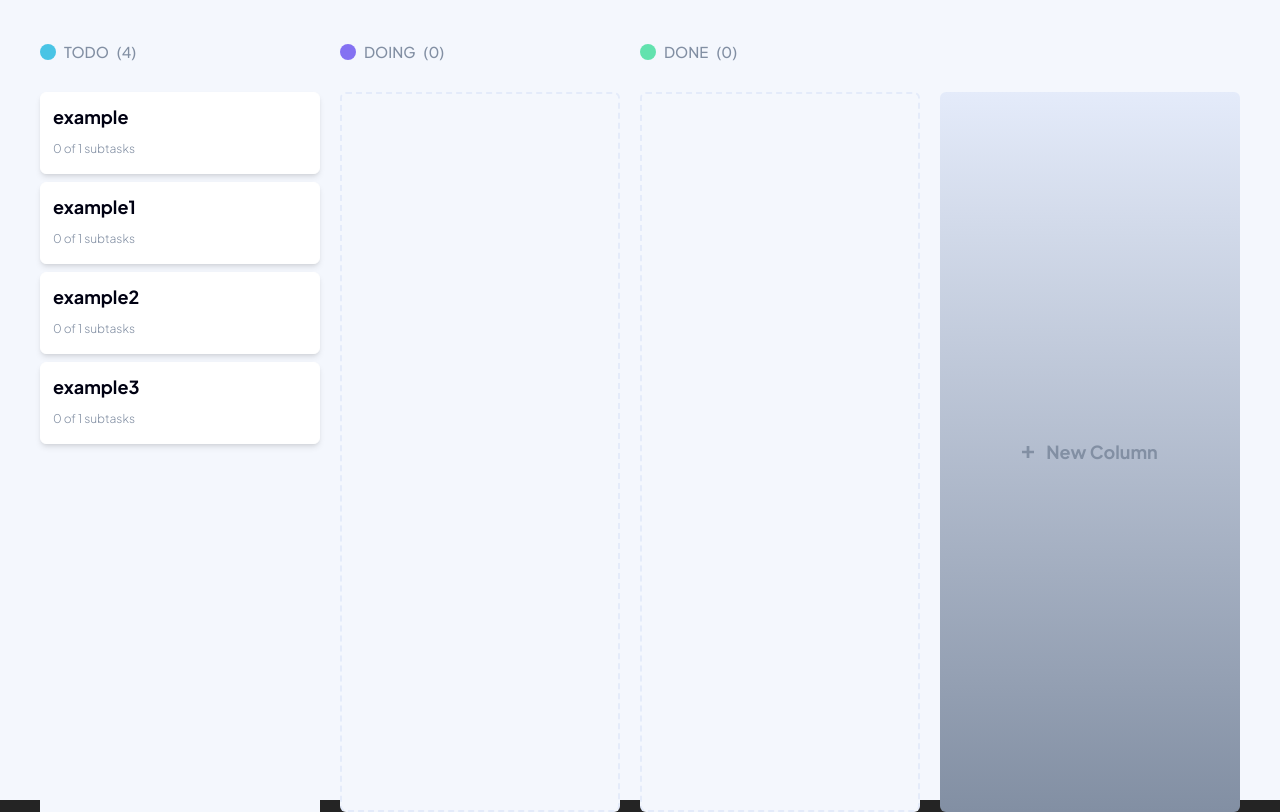
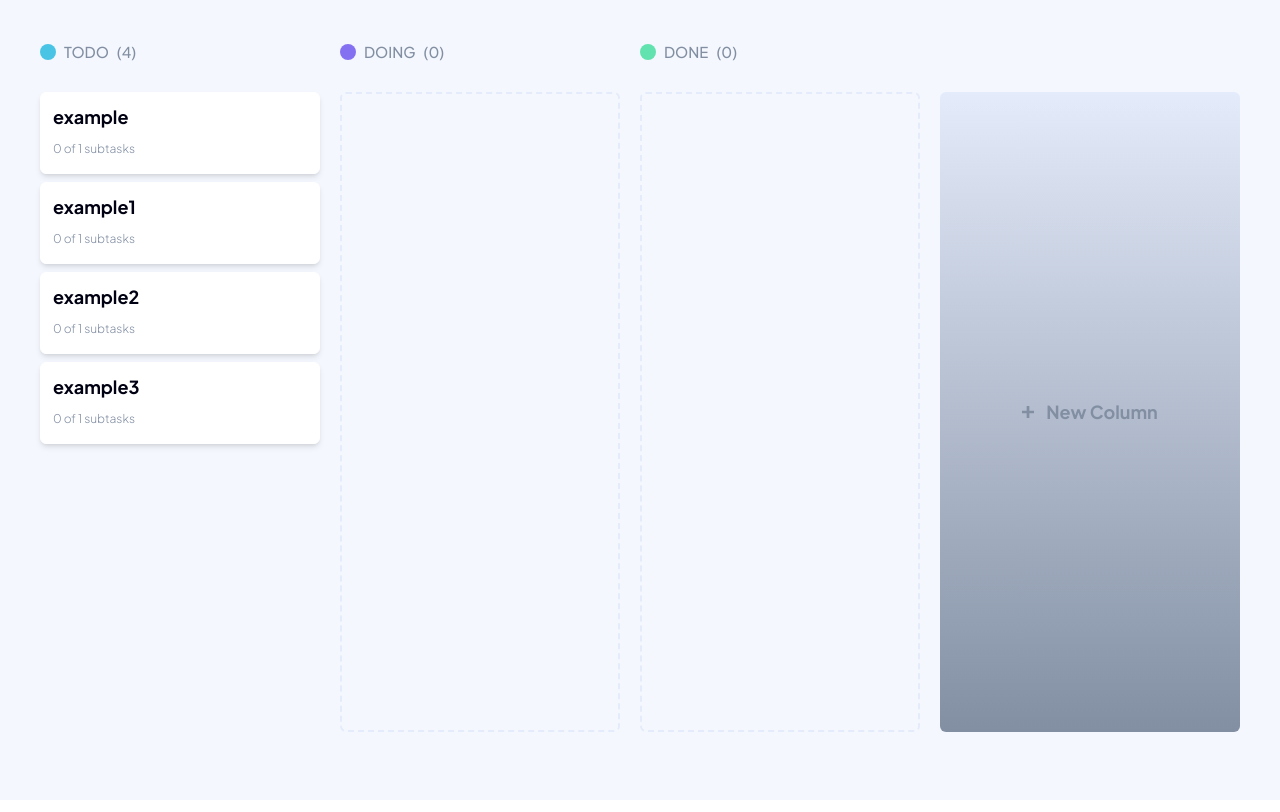
Before and after one commit to bibatjed/kanban, a React (Vite) app: page / in a window 1280 px wide. Shown: the top 812 px of the page. Built offline with nearby package versions, Linux system fonts and the light colour scheme.

Commit message:
Fix backgrond color bag

```diff
--- a/src/App.tsx
+++ b/src/App.tsx
@@ -3,10 +3,8 @@ import reactLogo from "./assets/react.svg";
 import Board from "./components/Board";
 
 function App() {
-  const [count, setCount] = useState(0);
-
   return (
-    <div className="h-min bg-kanban-light-grey-bg">
+    <div className="h-screen bg-kanban-light-grey-bg">
       <Board />
     </div>
   );
--- a/src/components/Board/index.tsx
+++ b/src/components/Board/index.tsx
@@ -85,7 +85,7 @@ export default function Board() {
       onDragCancel={onDragCancel}
     >
       {/* <button onClick={() => setIsModalTaskOpen(true)}>Add New Task</button> */}
-      <div className="flex gap-5 bg-kanban-light-grey-bg w-full h-screen p-10">
+      <div className="flex gap-5 bg-kanban-light-grey-bg w-full min-h-[90%] p-10">
         {Object.entries(items).map(([key, items], idx) => {
           return (
             <div className="w-1/4">
--- a/src/index.css
+++ b/src/index.css
@@ -11,11 +11,11 @@
   font-size: 16px;
   line-height: 24px;
   font-weight: 400;
-
+  box-sizing: border-box;
   color-scheme: light dark;
-  color: rgba(255, 255, 255, 0.87);
-  background-color: #242424;
-
+  margin: 0;
+  padding: 0;
+  max-height: min-content;
   font-synthesis: none;
   text-rendering: optimizeLegibility;
   -webkit-font-smoothing: antialiased;
```
